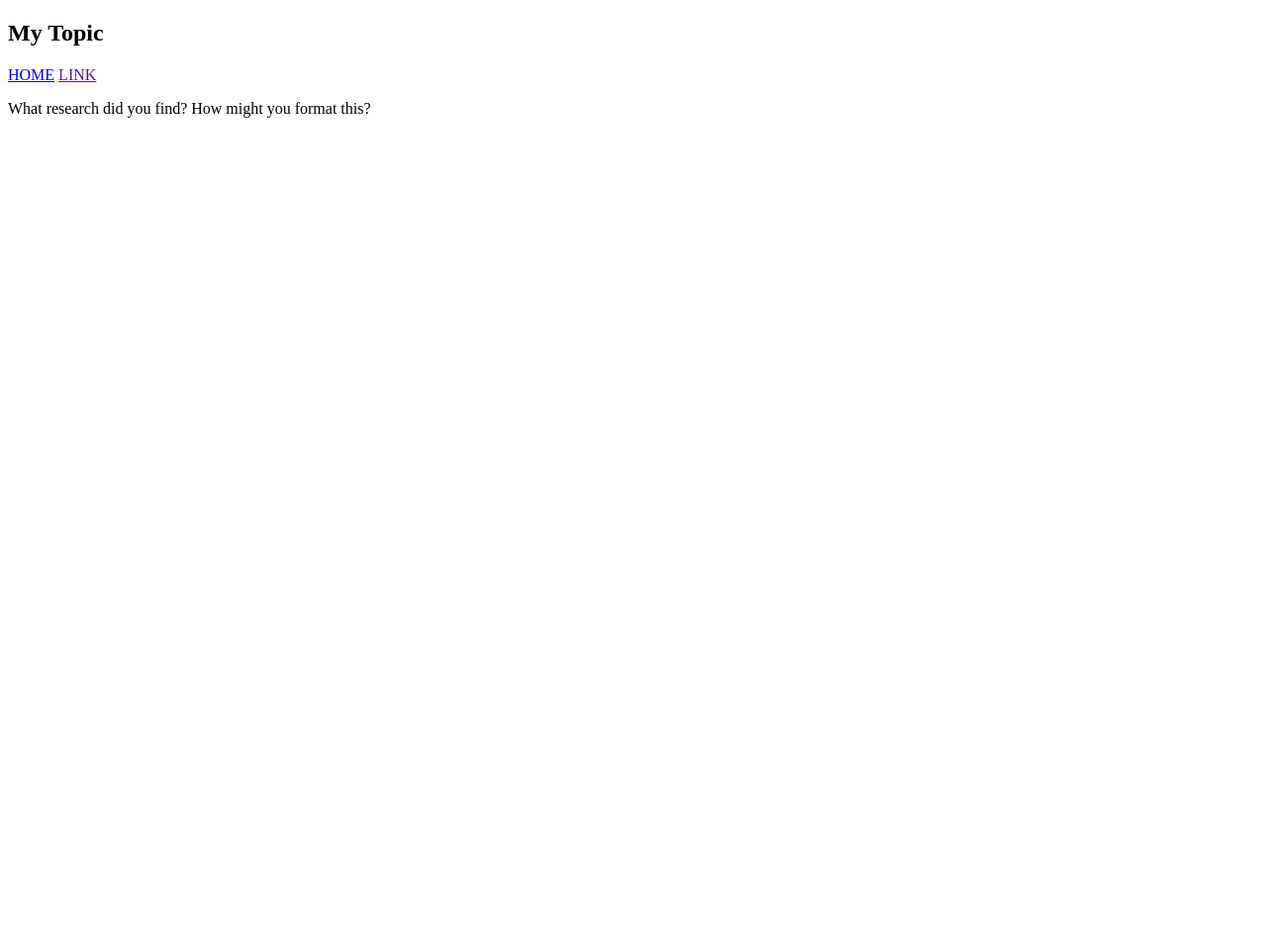
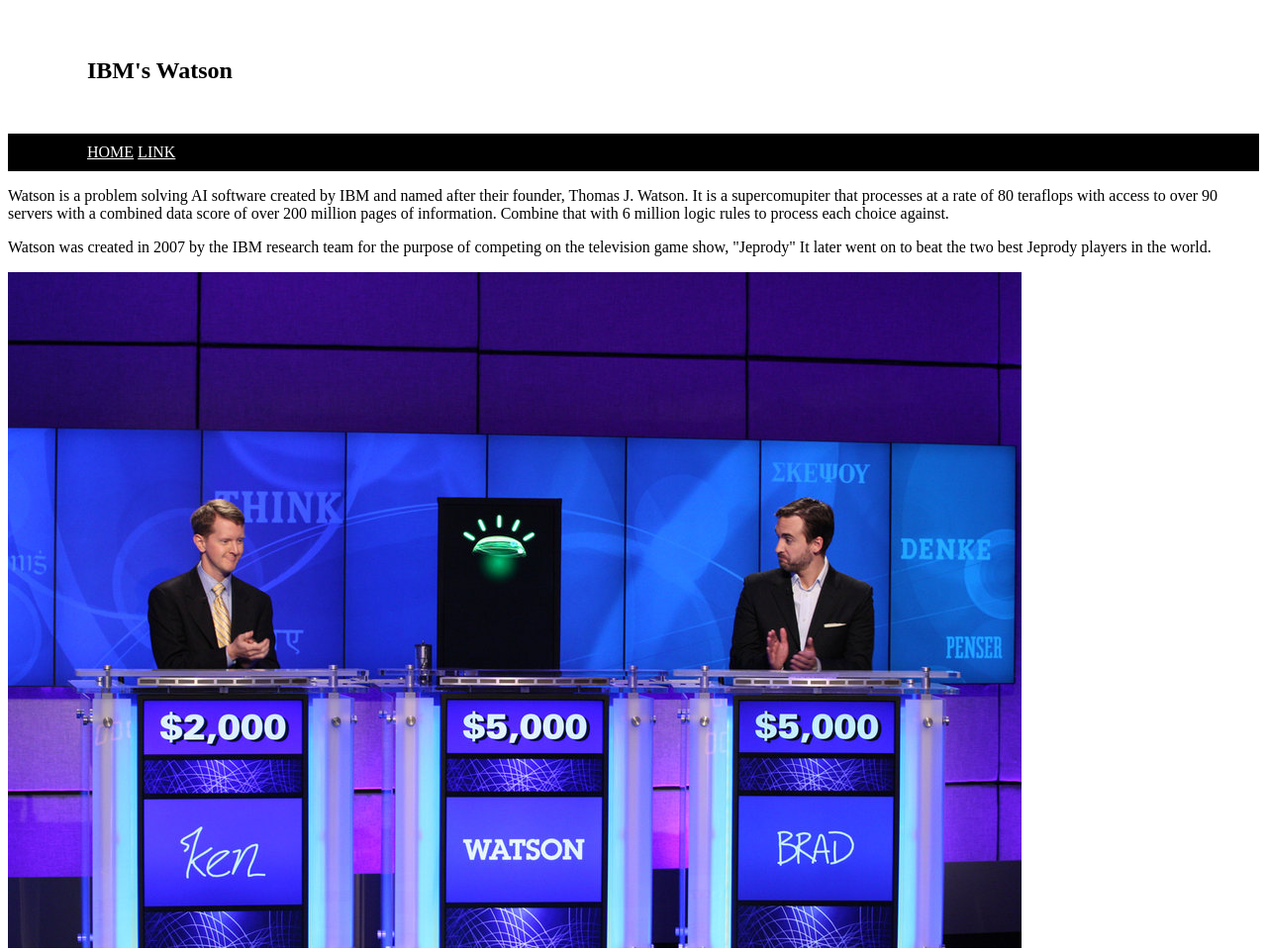
Before and after one commit to yourfriendlysavior/watson-research, a plain HTML site: page index.html in a window 1280 px wide. Shown: the whole page at 99% size. Before the commit the page ends 800 px from the top, so only its background shows below. Drawn offline with Linux system fonts and the light colour scheme.

Commit message:
A little text and an image

```diff
--- a/index.html
+++ b/index.html
@@ -2,7 +2,7 @@
 <html>
 <head>
   <!-- Link your css file here -->
-
+  <link rel="stylesheet" href="style.css">
 
   <!-- Create a title for your website tab -->
 
@@ -10,19 +10,22 @@
 </head>
 <body>
   <div class="title">
-    <h2>My Topic</h2>
+    <h2>IBM's Watson</h2>
   </div>
   <div class="navigation">
     <a href="index.html">HOME</a>
     <a href="">LINK</a>
   </div>
   <div>
-    <p>What research did you find? How might you format this?</p>
+    <p>Watson is a problem solving AI software created by IBM and named after their founder, Thomas J. Watson. It is a supercomupiter that processes at a rate of 80 teraflops with access to over 90 servers with a combined data score of over 200 million pages of information. Combine that with 6 million logic rules to process each choice against.</p>
+
+    <p>Watson was created in 2007 by the IBM research team for the purpose of competing on the television game show, "Jeprody" It later went on to beat the two best Jeprody players in the world.</p>
+    <img src="Watson on Jeprody.jpg" alt="Jeprody">
   </div>
 
 
   <!-- Link your script file here -->
-
+  <script src="script.js"></script>
 
 </body>
 </html>
```
Also changed, not shown: Watson on Jeprody.jpg (added).
